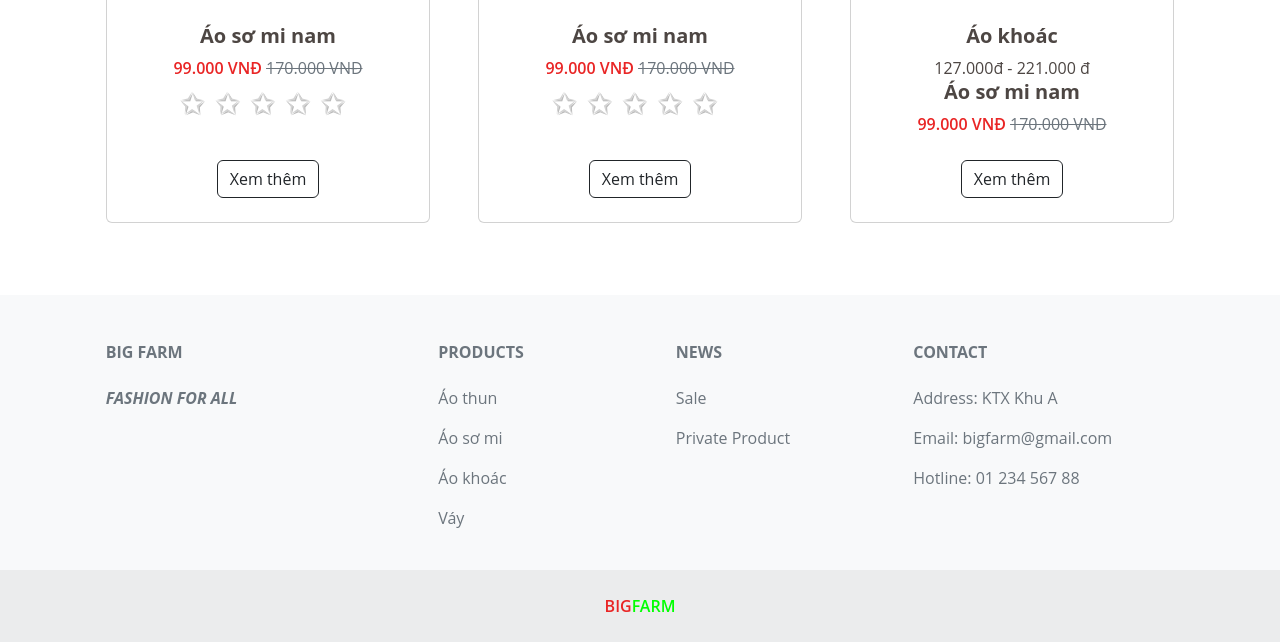
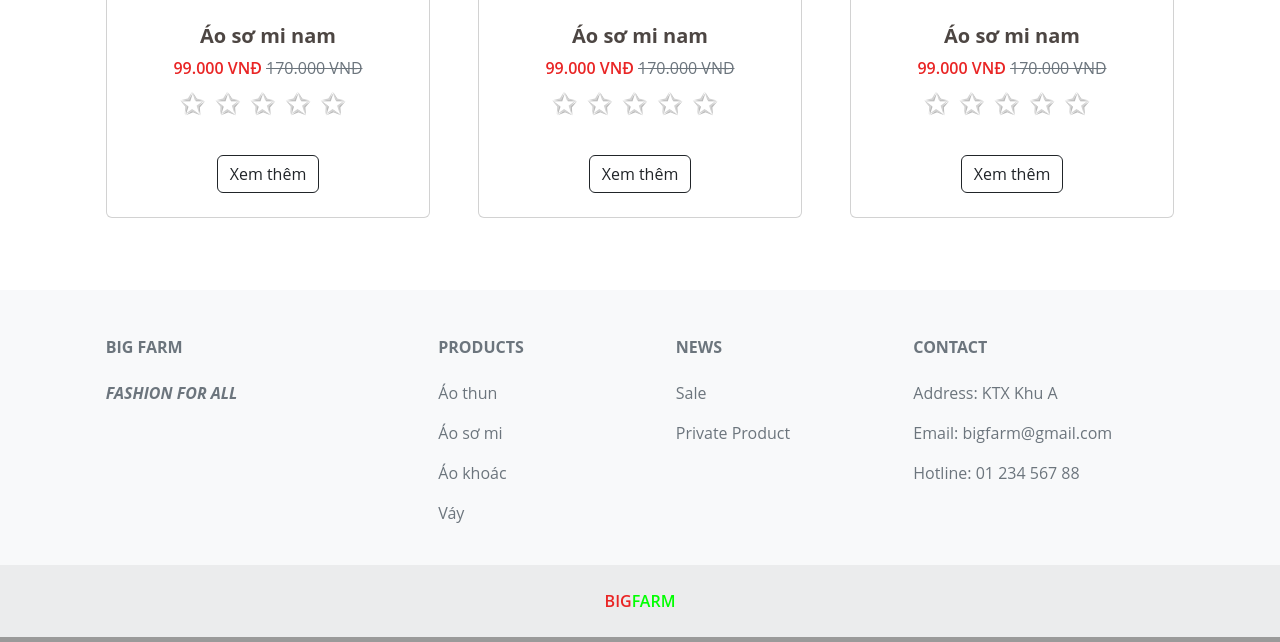
Before and after one commit to MauDucKG/BigFarm, a PHP site: template views/main/archive/index.php in a window 1280 px wide. Shown: the part 1870-2512 px from the top of the page. Run offline with PHP 8.4, Linux system fonts and the light colour scheme; the template is opened without the code that fills it, so the values that code supplies are empty; grey boxes labelled with a size stand in for pictures from a placeholder-image service; some libraries are stand-ins or nearby versions.

Commit message:
Cap nhat lai cac trang

```diff
--- a/views/main/archive/index.php
+++ b/views/main/archive/index.php
@@ -67,7 +67,7 @@ include_once('views/main/navbar.php');
 
                      <!-- Product actions-->
                      <div class="card-footer p-4 pt-0 border-top-0 bg-transparent">
-                        <div class="text-center"><a class="btn btn-outline-dark mt-auto" href="#">Xem thêm</a></div>
+                        <div class="text-center"><a class="btn btn-outline-dark mt-auto" href="index.php?page=main&controller=blog&action=index">Xem thêm</a></div>
                      </div>
                </div>
             </div>
@@ -106,7 +106,7 @@ include_once('views/main/navbar.php');
 
                      <!-- Product actions-->
                      <div class="card-footer p-4 pt-0 border-top-0 bg-transparent">
-                        <div class="text-center"><a class="btn btn-outline-dark mt-auto" href="#">Xem thêm</a></div>
+                        <div class="text-center"><a class="btn btn-outline-dark mt-auto" href="index.php?page=main&controller=blog&action=index">Xem thêm</a></div>
                      </div>
                </div>
             </div>
@@ -144,7 +144,7 @@ include_once('views/main/navbar.php');
                      </div>
                      <!-- Product actions-->
                      <div class="card-footer p-4 pt-0 border-top-0 bg-transparent">
-                        <div class="text-center"><a class="btn btn-outline-dark mt-auto" href="#">Xem thêm</a></div>
+                        <div class="text-center"><a class="btn btn-outline-dark mt-auto" href="index.php?page=main&controller=blog&action=index">Xem thêm</a></div>
                      </div>
                </div>
             </div>
@@ -181,7 +181,7 @@ include_once('views/main/navbar.php');
                      </div>
                      <!-- Product actions-->
                      <div class="card-footer p-4 pt-0 border-top-0 bg-transparent">
-                        <div class="text-center"><a class="btn btn-outline-dark mt-auto" href="#">Xem thêm</a></div>
+                        <div class="text-center"><a class="btn btn-outline-dark mt-auto" href="index.php?page=main&controller=blog&action=index">Xem thêm</a></div>
                      </div>
                </div>
             </div>
@@ -219,7 +219,7 @@ include_once('views/main/navbar.php');
                      </div>
                      <!-- Product actions-->
                      <div class="card-footer p-4 pt-0 border-top-0 bg-transparent">
-                        <div class="text-center"><a class="btn btn-outline-dark mt-auto" href="#">Xem thêm</a></div>
+                        <div class="text-center"><a class="btn btn-outline-dark mt-auto" href="index.php?page=main&controller=blog&action=index">Xem thêm</a></div>
                      </div>
                </div>
             </div>
@@ -230,26 +230,33 @@ include_once('views/main/navbar.php');
                      <img class="card-img-top" src="https://dummyimage.com/450x300/dee2e6/6c757d.jpg" style="height: 300px;" alt="..." />
                      <!-- Product details-->
                      <div class="card-body p-4">
-                        <div class="text-center">
-                           <!-- Product name-->
-                           <h5 class="fw-bolder">Áo khoác</h5>
-                           <!-- Product price-->
-                           127.000đ - 221.000 đ
-                        </div>
-                        <!-- Rating -->
-                        <div class="star-block">
-                            <div class="text-center">
+                     <div class="text-center">
                             <!-- Product name-->
                             <h5 class="product-name fw-bolder">Áo sơ mi nam </h5>
                             <!-- Product price-->
                             <span class="red">99.000 VNĐ</span></span> <span class="money-unit"></span>
                             <span class="text-muted text-decoration-line-through">170.000 VNĐ</span>
                             </div>
+                        <!-- Rating -->
+                        <div class="star-block">
+                        <div class="stars">
+                                 <input type="radio" id="five" name="rate" value="5">
+                                 <label for="five"></label>
+                                 <input type="radio" id="four" name="rate" value="4">
+                                 <label for="four"></label>
+                                 <input type="radio" id="three" name="rate" value="3">
+                                 <label for="three"></label>
+                                 <input type="radio" id="two" name="rate" value="2">
+                                 <label for="two"></label>
+                                 <input type="radio" id="one" name="rate" value="1">
+                                 <label for="one"></label>
+                              <!-- <span class="have-bought">Đã bán ffsdaf</span> -->
+                           </div>
                         </div>
                      </div>
                      <!-- Product actions-->
                      <div class="card-footer p-4 pt-0 border-top-0 bg-transparent">
-                        <div class="text-center"><a class="btn btn-outline-dark mt-auto" href="#">Xem thêm</a></div>
+                        <div class="text-center"><a class="btn btn-outline-dark mt-auto" href="index.php?page=main&controller=blog&action=index">Xem thêm</a></div>
                      </div>
                </div>
             </div>
--- a/views/main/navbar.php
+++ b/views/main/navbar.php
@@ -130,7 +130,7 @@
                     <li class="nav-item"><a href="index.php?page=main&controller=archive&action=index">Sale</a></li>
                     <li class="nav-item"><a href="index.php?page=main&controller=archive&action=index">Product</a></li>
                     <li class="nav-item"><a href="index.php?page=main&controller=services&action=index">Service</a></li>
-                    <li class="nav-item"><a href="index.php?page=main&controller=contact&action=index">Private Product</a></li>
+                    <li class="nav-item"><a href="index.php?page=main&controller=blog&action=index">Private Product</a></li>
                     <li class="nav-item"><a href="index.php?page=main&controller=contact&action=index">Contact</a></li>
 
                     <?php
```
